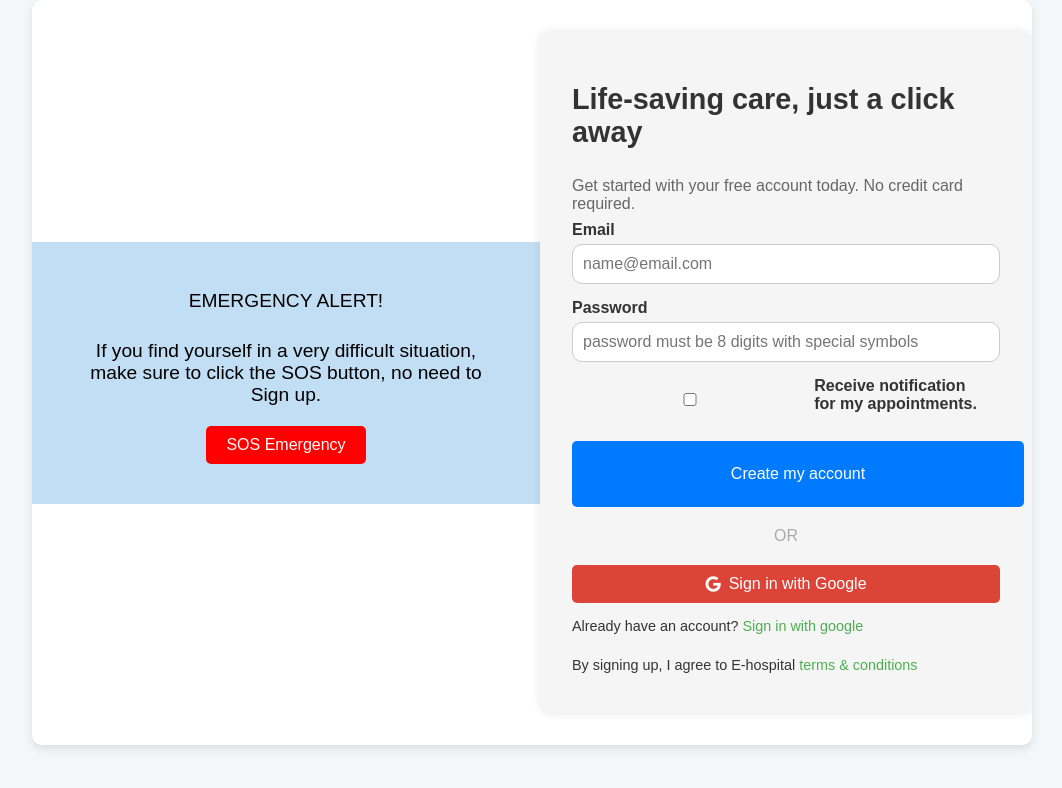
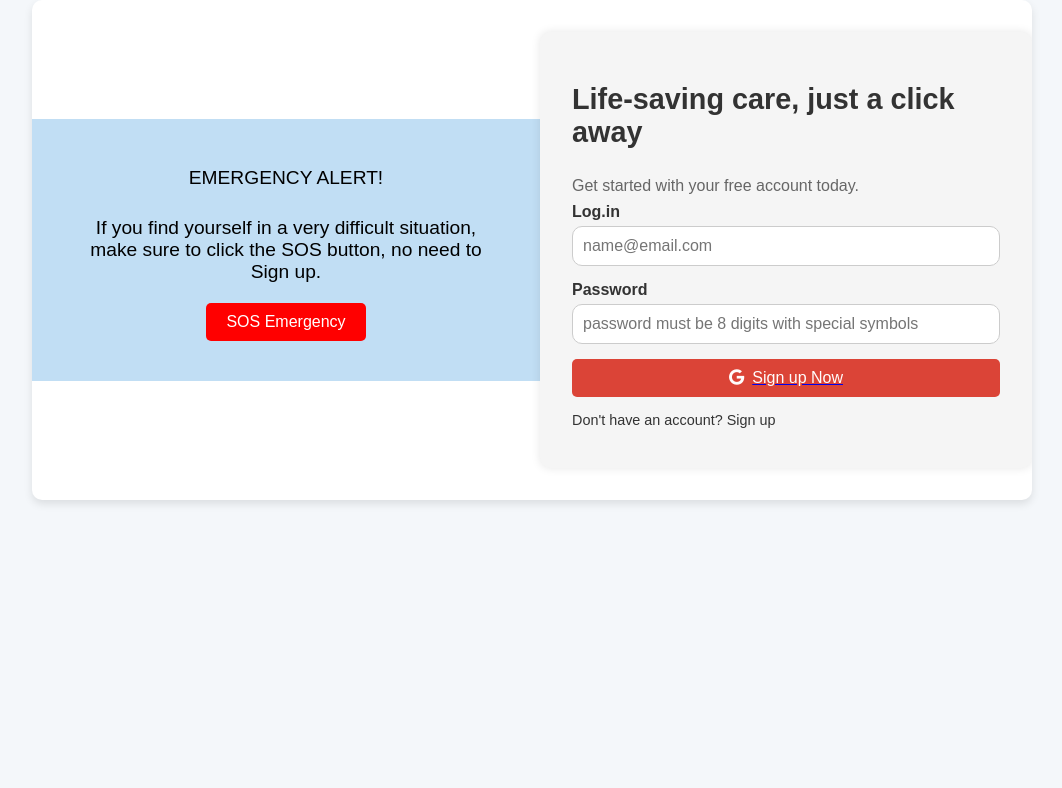
Before and after one commit to Adheroad/SIH_Hospital_MGMT_sys, a React (Create React App) app in the folder env/frontend/: page / in a window 1280 px wide. Shown: the top 788 px of the page, without its empty margins (108-1170 px from the left). Built offline with nearby package versions, Linux system fonts and the light colour scheme; the HTML template or start-up script is replaced by a standard one.

Commit message:
modified:   env/frontend/src/App.css 	modified:   env/frontend/src/App.js 	modified:   env/frontend/src/Home.js

```diff
--- a/env/frontend/src/App.css
+++ b/env/frontend/src/App.css
@@ -131,7 +131,7 @@ p {
 
 .google-signup-btn {
   background-color: #DB4437;
-  color: white;
+  color: rgb(245, 240, 240);
   padding: 10px;
   border: none;
   border-radius: 5px;
@@ -141,10 +141,22 @@ p {
   display: flex;
   justify-content: center;
   align-items: center;
+  text-decoration: none;
+  text-decoration-line: none;
 }
 
 .google-signup-btn i {
   margin-right: 8px;
+  color: #fffcfc;
+  text-decoration: none;
+  text-decoration-line: none;
+}
+
+.google-signup-btn p1 {
+ text-decoration: none;
+ text-decoration-line: none;
+  color: #fffcfc;
+
 }
 
 .google-signup-btn:hover {
--- a/env/frontend/src/App.js
+++ b/env/frontend/src/App.js
@@ -3,12 +3,13 @@ import { Routes, Route } from 'react-router-dom';
 import MainIndex from './MainIndex';
 import Home from './Home';
 import SOSMap from './SOSMap';
-import Registeration from './Registeration';
+import './Registeration'
 import './App.css';
 import './Bed'
 import Bed from './Bed';
 import './Doctor'
 import Doctor from './Doctor';
+import Registeration from './Registeration';
 
 function App() {
   return (
@@ -19,6 +20,8 @@ function App() {
         <Route path="/sos" element={<SOSMap />} />
         <Route path="/Bed" element={< Bed />} />
         <Route path="/Doctor" element={< Doctor />} />
+        <Route path="/Registeration" element={< Registeration />} />
+
 
 
       </Routes>
--- a/env/frontend/src/Home.js
+++ b/env/frontend/src/Home.js
@@ -14,35 +14,30 @@ function Home(){
             <div className="login-container">
               <div className="form-container">
                 <h1>Life-saving care, just a click away</h1>
-                <p>Get started with your free account today. No credit card required.</p>
+                <p>Get started with your free account today.</p>
                 <form>
                   {/* Login form elements */}<div className="input-group">
-                    <label htmlFor="email">Email</label>
+                    <label htmlFor="email">Log.in</label>
                     <input type="email" id="email" placeholder="name@email.com" required />
                   </div>
                   <div className="input-group">
                     <label htmlFor="password">Password</label>
                     <input type="password" id="password" placeholder="password must be 8 digits with special symbols" required />
                   </div>
-                  <div className="checkbox-group">
-                    <input type="checkbox" id="updates" />
-                    <label htmlFor="updates">Receive notification for my appointments.</label>
-                  </div>
-                  <section id='submit-btn' className='submit-btn'>
-                  <a href='http://localhost:3000/Mainindex'>
-                  <button type="submit" className="submit-btn">Create my account</button></a>
-                  </section>
+
+
                 </form>
-                <div className="or-divider">OR</div>
+
                 <button className="google-signup-btn">
-                  <i className="fa-brands fa-google"></i> Sign in with Google
+                  <a href='http://localhost:3000/Registeration'>
+                  <i className="fa-brands fa-google"></i>
+                  <p1>Sign up Now</p1>
+                  </a>
                 </button>
                 <p className="login-link">
-                  Already have an account? <a href="signin#">Sign in with google</a>
+                  Don't have an account? Sign up
                 </p>
-                <p className="terms">
-                  By signing up, I agree to E-hospital <a href="#">terms & conditions</a>
-                </p>
+
               </div>
 
               <div className="image-container">
```
